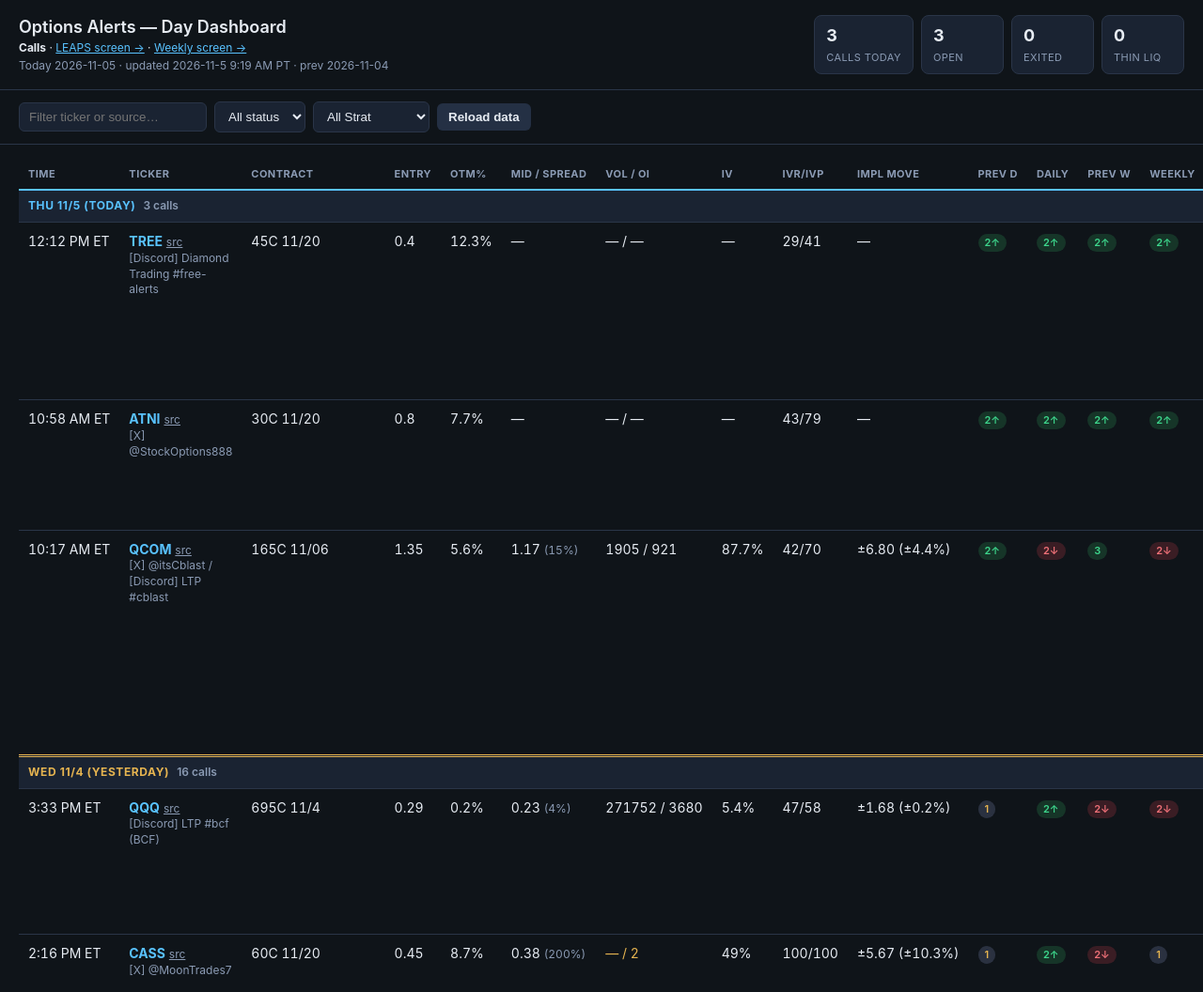
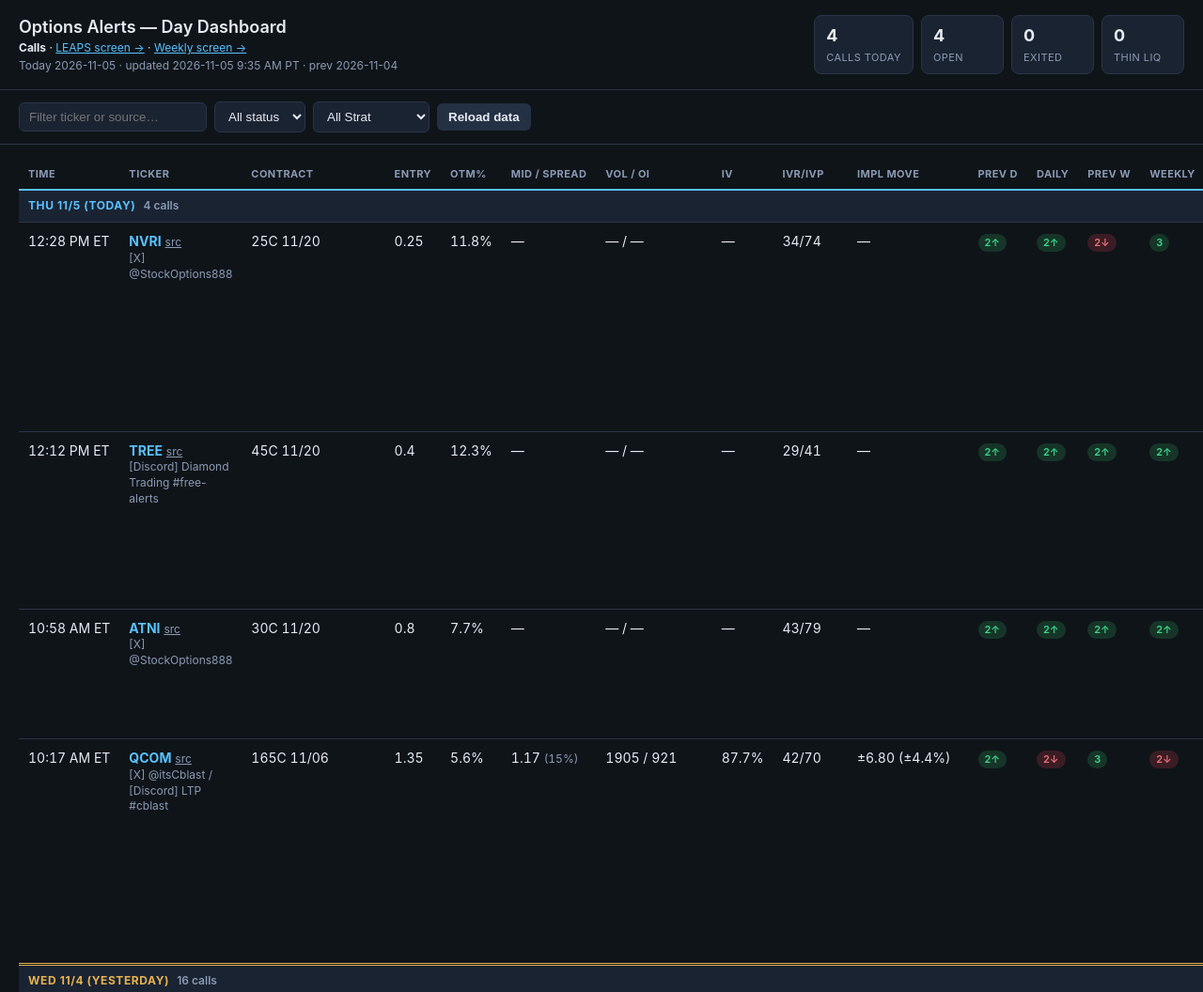
Before and after one commit to manty25/options-alerts-dashboard, a plain HTML site: page docs/index.html in a window 1280 px wide. Shown: the top 1056 px of the page at 94% size. Drawn offline with Linux system fonts and the light colour scheme.

Commit message:
Add NVRI 25C 11/20 call from StockOptions888 (Nov 5)

```diff
--- a/docs/dashboard.json
+++ b/docs/dashboard.json
@@ -1,6 +1,6 @@
 {
   "date": "2026-11-05",
-  "updated_pt": "2026-11-5 9:19 AM PT",
+  "updated_pt": "2026-11-05 9:35 AM PT",
   "previous": {
     "date": "2026-11-04",
     "updated_pt": "2026-11-04 12:35 PM PT",
@@ -615,6 +615,38 @@
       "oi": null,
       "iv": null,
       "notes": "proph: '$TREE 20 NOV 26 $45 CALL $0.40 GAP FILL PLAY + $65 PRICE TARGET BY TRUIST SECURITIES + HIGH CONFIDENCE SWING TRADE' (9:12 AM PT). Nov 20 chain in yfinance has no 45 strike (listed to 40); option quote n/a. IV rank 29 / pctl 41 (52w IV 36%-120%, IV 60% as of 11/5, live)."
+    },
+    {
+      "status": "open",
+      "exit": null,
+      "side": "CALL",
+      "reversal_daily": "",
+      "reversal_weekly": "2\u2193\u2192green + vol\u2191",
+      "source": "[X] @StockOptions888",
+      "ticker": "NVRI",
+      "expiry": "11/20",
+      "underlying": 22.36,
+      "impl_move": null,
+      "prev_daily": "2\u2191",
+      "daily": "2\u2191",
+      "prev_weekly": "2\u2193",
+      "weekly": "3",
+      "iv_rank": 34,
+      "iv_pctl": 74,
+      "link": "https://x.com/StockOptions888/status/2118395063768416575",
+      "time": "12:28 PM ET",
+      "time_pt": "9:28 AM PT",
+      "strike": 25,
+      "entry": 0.25,
+      "otm_pct": 11.8,
+      "opt_last": null,
+      "bid": null,
+      "ask": null,
+      "spread_pct": null,
+      "vol": null,
+      "oi": null,
+      "iv": null,
+      "notes": "StockOptions888: '$NVRI 25 CALL 11/20 @ 0.25' (9:28 AM PT); repeats HERE/ADDED HEAVY folded. Nov 20 yfinance chain has no 25 strike (listed 20, 22.5); option quote n/a. Underlying 22.36, OTM 11.8%. Strat D: 2\u2191 then 2\u2191 | W: 2\u2193 then 3. Reversal D: none | W: 2\u2193\u2192green + vol\u2191. IV rank 34 | IV pctl 74 (52w IV 11%\u2013114%, src IV 46% as of 2026-11-05, live)."
     }
   ]
 }
```
Also changed, not shown: dashboard.json (+33 -1 lines), docs/index.html (+1 -1 lines), index.html (+1 -1 lines).
